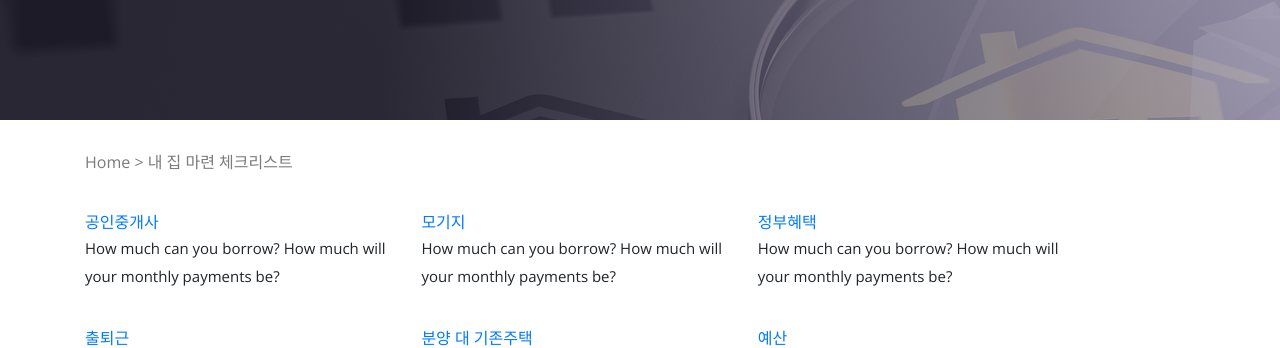
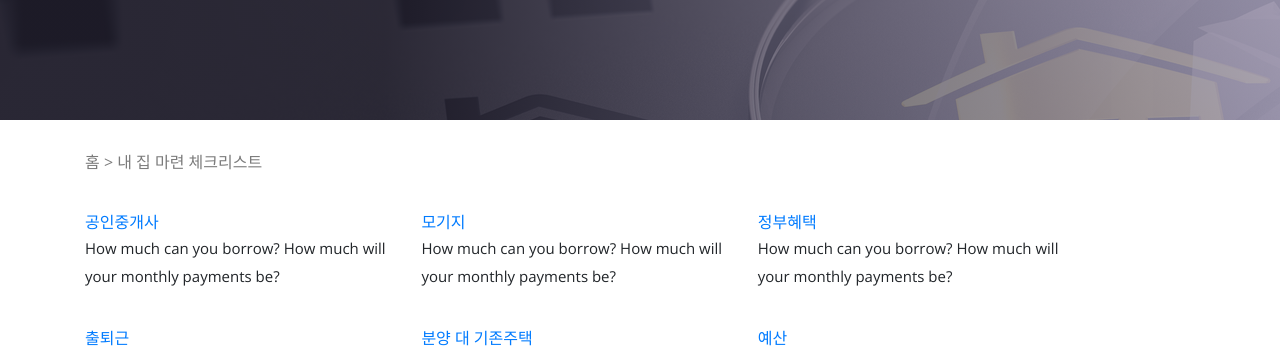
Before and after one commit to HomeIsHere/homeishere.github.io, a Jekyll site: the page built from checklist-kr.html, in a window 1280 px wide. Shown: the part 397-745 px from the top of the page. Built offline with Jekyll 4.4.1, drawn with Linux system fonts in a browser that asks for light colours; some web fonts are replaced; the list of posts is cut into pages by our own code.

Commit message:
한글 breadcrumb

```diff
--- /dev/null
+++ b/_data/breadcrumbkr.yml
@@ -0,0 +1,4 @@
+- en: home-buyer-checklist
+  kr: "내 집 마련 체크리스트"
+- en: another-test-page
+  kr: "이페이지는에러"
--- /dev/null
+++ b/_includes/breadcrumb-kr.html
@@ -0,0 +1,20 @@
+{% assign crumb = page.url | relative_url | remove: "index.html" | split: "/" %}
+{% assign url='/' %}
+<section id="breadcrumb">
+    <div class="container">
+        <ul class="bread">
+            {% for cr in crumb offset:1 %}
+            {% capture url %}{{url}}{{cr}}/{% endcapture %}
+            {% if forloop.first == true %}
+            <li><a href="{{url}}">홈</a></li>
+            {% elsif forloop.last == true %}
+            <li><a href="{{url}}">{{ page.title }}</a></li>
+            {% else %}
+            {% assign title = site.data.breadcrumbkr | where: "en", cr %}
+            {{ title[1].kr }}
+            <li><a href="{{url}}">{{ title | map: "kr" }}</a></li>
+            {% endif %}
+            {% endfor %}
+        </ul>
+    </div>
+</section>
--- a/_layouts/about-kr.html
+++ b/_layouts/about-kr.html
@@ -2,7 +2,7 @@
 layout: default-kr
 ---
 <div class="post">
-    {% include breadcrumb.html %}
+    {% include breadcrumb-kr.html %}
   <!-- Wrapper Start -->
   <section id="main">
     <div class="container">
--- a/_layouts/fthbi-kr.html
+++ b/_layouts/fthbi-kr.html
@@ -15,9 +15,9 @@ layout: default-kr
   </div>
 </section>
 <div class="post">
-    {% include breadcrumb.html %}
+    {% include breadcrumb-kr.html %}
   <!-- Wrapper Start -->
-  <section id="main" style="border: 1px dotted #ddd;">
+  <section id="main">
     <div class="container">
       <div class="row">
         <div>
--- a/_layouts/post-kr.html
+++ b/_layouts/post-kr.html
@@ -2,7 +2,7 @@
 layout: default-kr
 ---
 <div class="post">
-    {% include breadcrumb.html %}
+    {% include breadcrumb-kr.html %}
   <!-- Wrapper Start -->
   <section id="main">
     <div class="container">
--- a/checklist-kr.html
+++ b/checklist-kr.html
@@ -20,5 +20,5 @@ pagination:
         </div>
     </div>
 </section>
-{% include breadcrumb.html %}
+{% include breadcrumb-kr.html %}
 {% include paginator-kr.html %}
```
